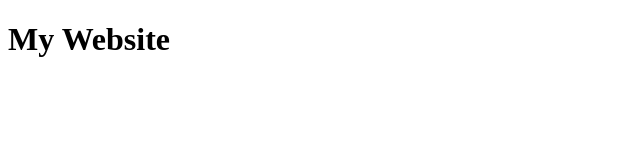
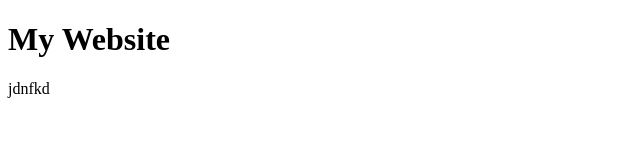
Before and after one commit to quintonsan/MIE_JAVA_2026_MKHS.github.io, a plain HTML site: page index.html in a window 1280 px wide. Shown: the full height of the page, 0-640 px from the left. Drawn offline with Linux system fonts and the light colour scheme.

Commit message:
testinnng

```diff
--- a/index.html
+++ b/index.html
@@ -7,5 +7,6 @@
 </head>
 <body>
     <h1>My Website</h1>
+    <p>jdnfkd</p>
 </body>
 </html>
```
